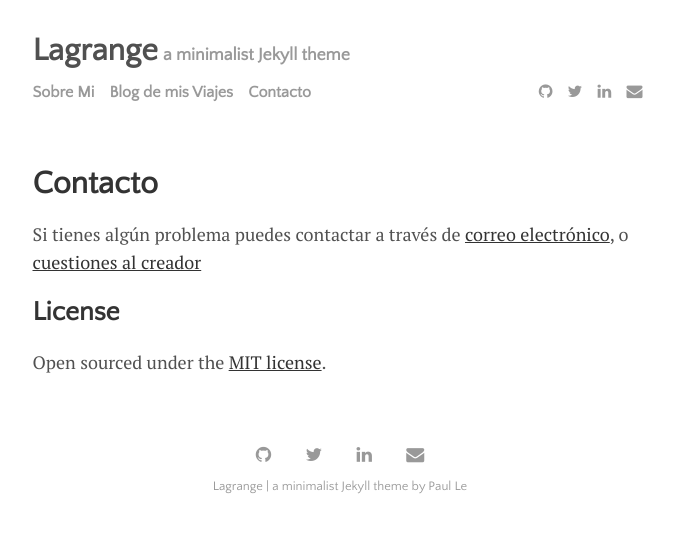
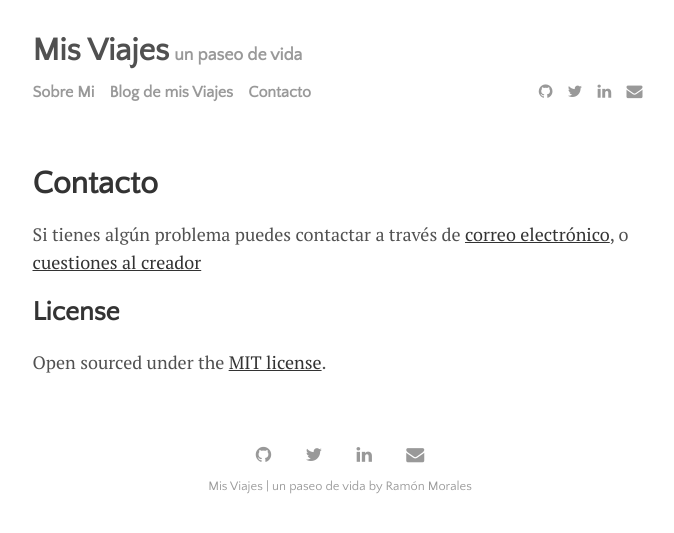
Before and after one commit to moguimon/Viajes, a Jekyll site: the page built from contacto.md, in a window 1280 px wide. Shown: the top 533 px of the page, without its empty margins (300-974 px from the left). Built offline with Jekyll 4.4.1, drawn with Linux system fonts in a browser that asks for light colours.

Commit message:
Update _config.yml

```diff
--- a/_config.yml
+++ b/_config.yml
@@ -20,9 +20,9 @@ permalink:           none
 plugins:             [jekyll-paginate, jekyll-sitemap, jekyll-feed, jekyll-seo-tag]
 
 # Customise atom feed settings (this is where Jekyll-Feed gets configuration information)
-title:		           'Lagrange'
-description:	       'a minimalist Jekyll theme'
-author:              'Paul Le'
+title:               'Mis Viajes'
+description:         'un paseo de vida'
+author:              'Ramón Morales'
 
 # RSS 2.0 can be used instead of Atom by uncommenting following two lines
 #feed:
```
